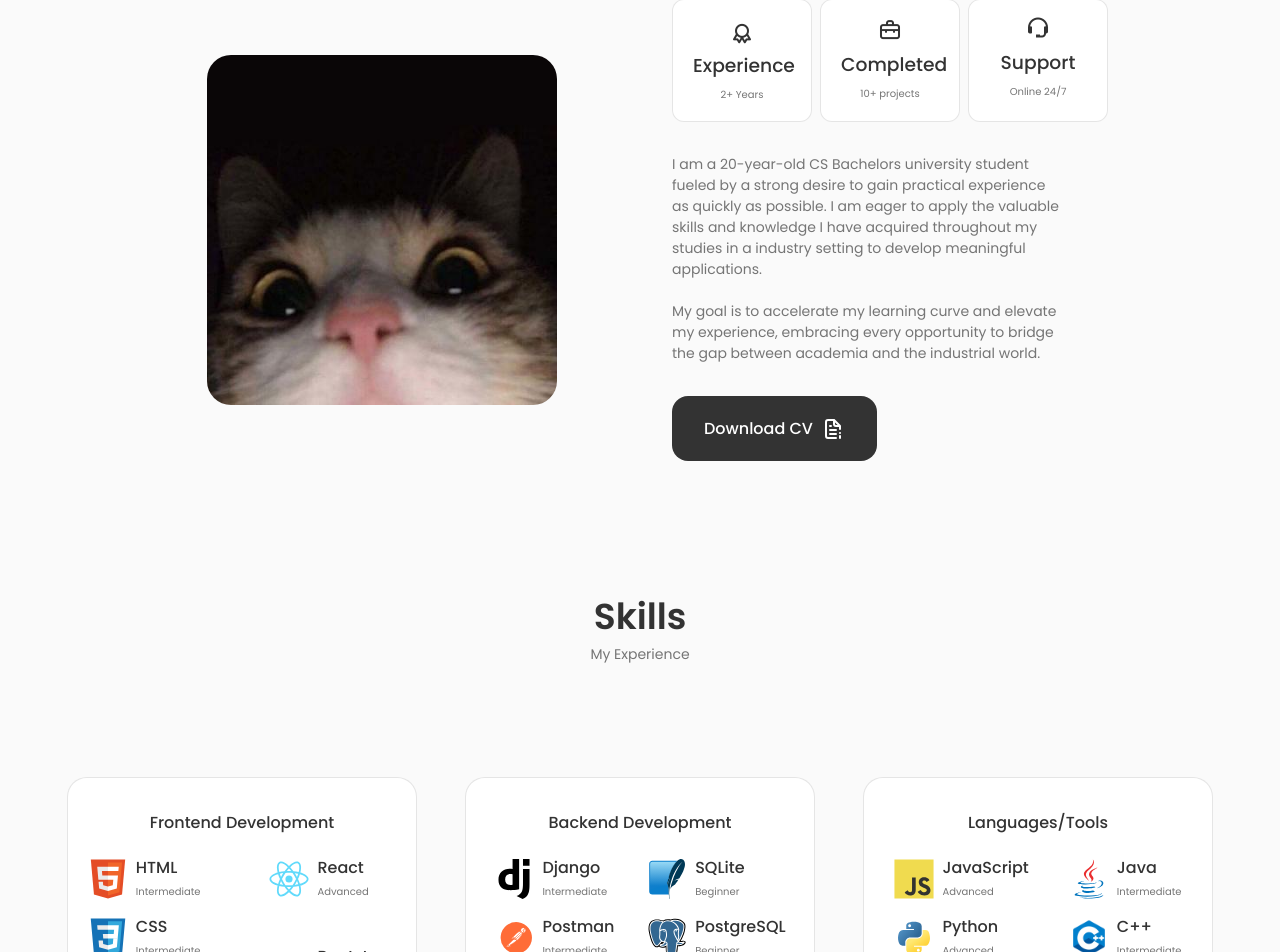
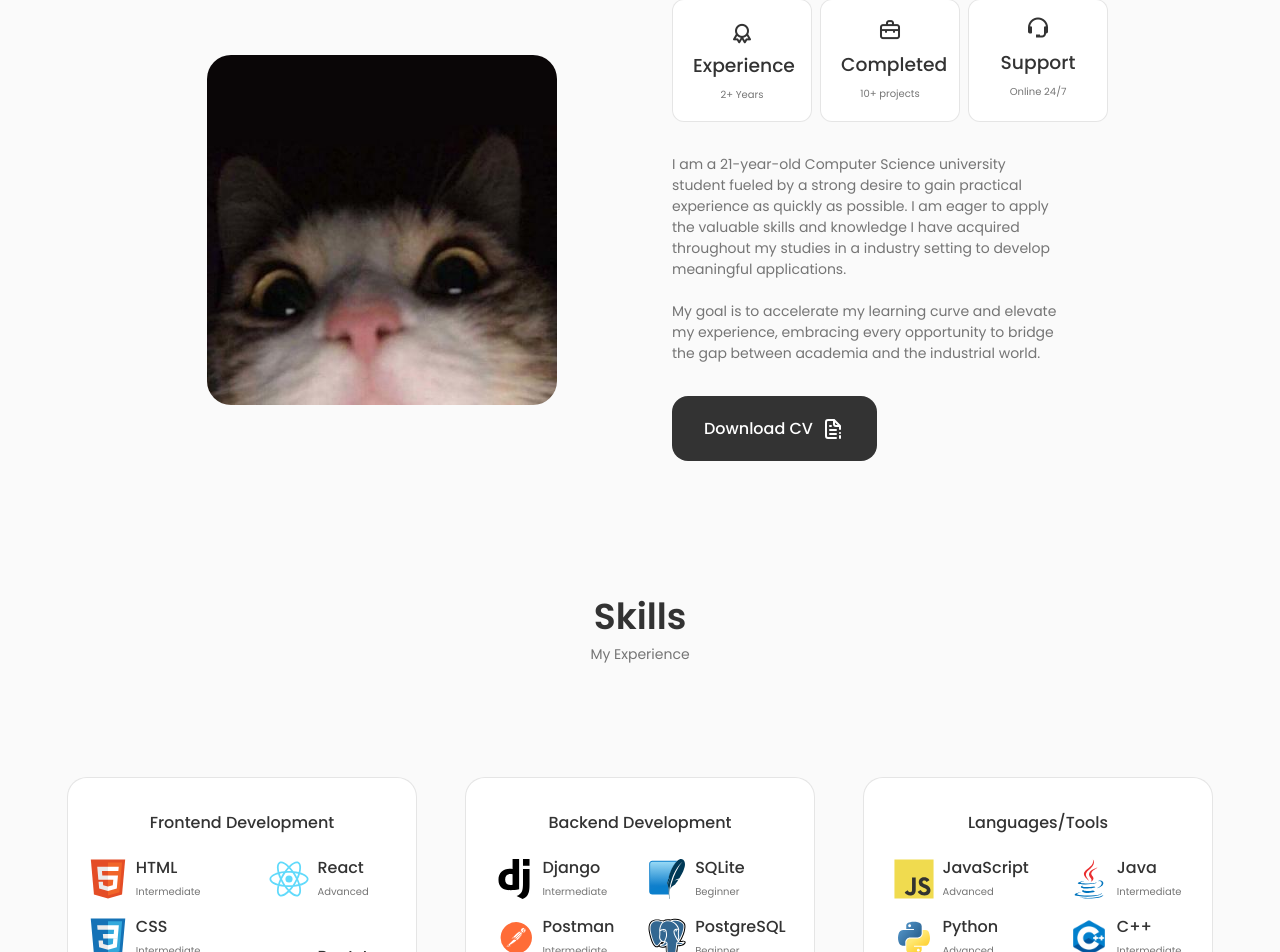
Before and after one commit to Shozab-N18/Shozab-N18.github.io, a React (Create React App) app in the folder portfolio/: page / in a window 1280 px wide. Shown: the part 1081-2033 px from the top of the page. Built offline with nearby package versions, Linux system fonts and the light colour scheme; the HTML template or start-up script is replaced by a standard one.

Commit message:
Update resume

```diff
--- a/portfolio/src/components/components/about/About.jsx
+++ b/portfolio/src/components/components/about/About.jsx
@@ -17,7 +17,7 @@ const About = () => {
                 <Info/>
 
                 <p className="about__description">
-                  I am a 20-year-old CS Bachelors university student fueled by a strong desire to gain practical experience as quickly as possible.
+                  I am a 21-year-old Computer Science university student fueled by a strong desire to gain practical experience as quickly as possible.
                   I am eager to apply the valuable skills and knowledge I have acquired throughout my studies in a industry setting to develop meaningful applications. <br/>
                   <br/>
                   My goal is to accelerate my learning curve and elevate my experience, embracing every opportunity to bridge the gap between academia and the industrial world.
```
Also changed, not shown: 1 other file (tests, documents, lock files or other folders).
